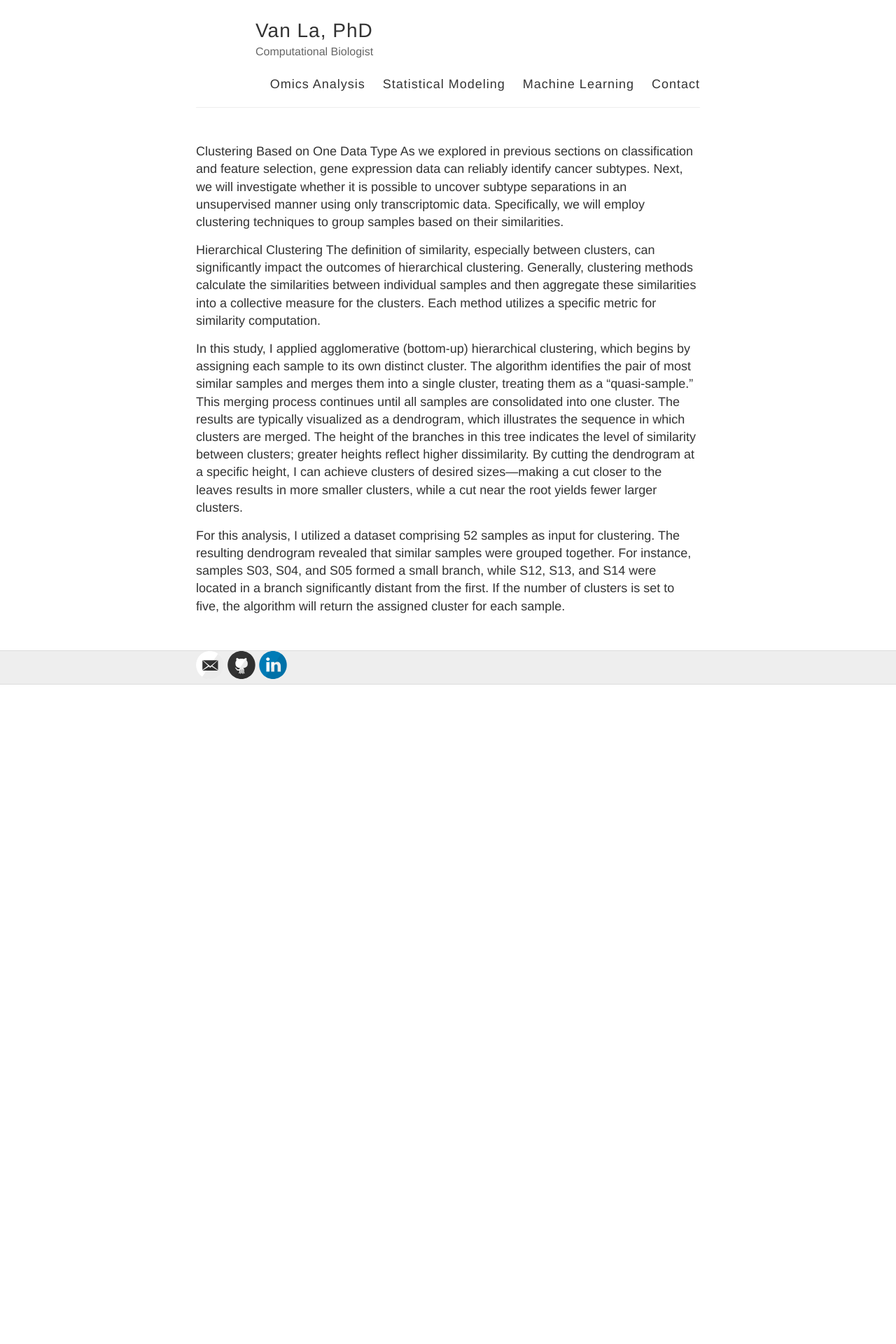
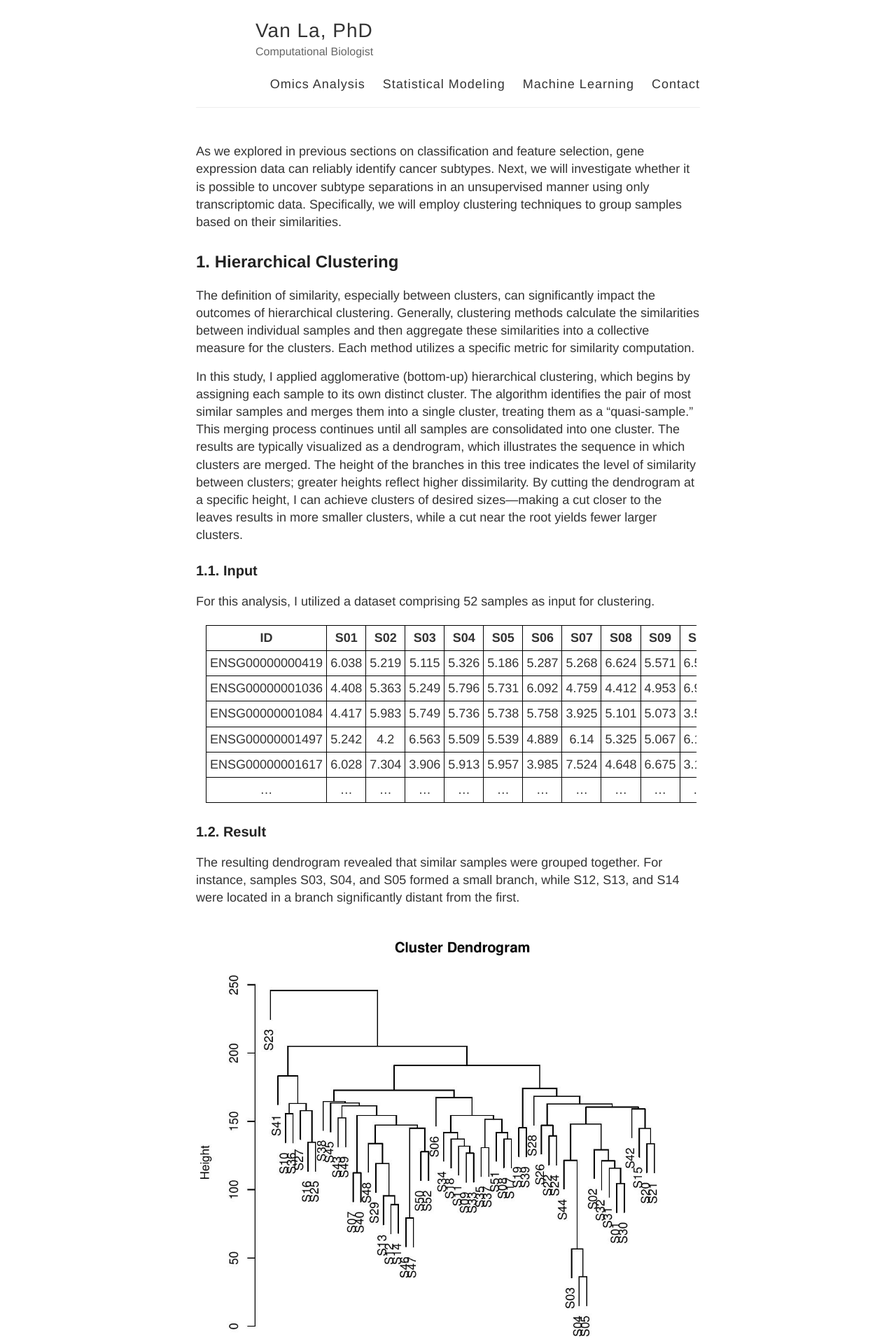
Before and after one commit to vanngocthuyla/Data_Analysis, a Jekyll site: the page built from _pages/omics/clustering.md, in a window 1280 px wide. Shown: the top 1920 px of the page at 70% size. Built offline with Jekyll 4.4.1, drawn with Linux system fonts in a browser that asks for light colours; our own code applies the rules of GitHub Pages for plain Markdown files; some of the changed lines change nothing that is shown; some of the changed text lies outside the part shown.

Commit message:
Update clustering.md

```diff
--- a/_pages/omics/clustering.md
+++ b/_pages/omics/clustering.md
@@ -1,9 +1,83 @@
-Clustering Based on One Data Type
 As we explored in previous sections on classification and feature selection, gene expression data can reliably identify cancer subtypes. Next, we will investigate whether it is possible to uncover subtype separations in an unsupervised manner using only transcriptomic data. Specifically, we will employ clustering techniques to group samples based on their similarities.
 
-Hierarchical Clustering
+## 1. Hierarchical Clustering
+
 The definition of similarity, especially between clusters, can significantly impact the outcomes of hierarchical clustering. Generally, clustering methods calculate the similarities between individual samples and then aggregate these similarities into a collective measure for the clusters. Each method utilizes a specific metric for similarity computation.
 
 In this study, I applied agglomerative (bottom-up) hierarchical clustering, which begins by assigning each sample to its own distinct cluster. The algorithm identifies the pair of most similar samples and merges them into a single cluster, treating them as a "quasi-sample." This merging process continues until all samples are consolidated into one cluster. The results are typically visualized as a dendrogram, which illustrates the sequence in which clusters are merged. The height of the branches in this tree indicates the level of similarity between clusters; greater heights reflect higher dissimilarity. By cutting the dendrogram at a specific height, I can achieve clusters of desired sizes—making a cut closer to the leaves results in more smaller clusters, while a cut near the root yields fewer larger clusters.
 
-For this analysis, I utilized a dataset comprising 52 samples as input for clustering. The resulting dendrogram revealed that similar samples were grouped together. For instance, samples S03, S04, and S05 formed a small branch, while S12, S13, and S14 were located in a branch significantly distant from the first. If the number of clusters is set to five, the algorithm will return the assigned cluster for each sample.
+### 1.1. Input
+
+For this analysis, I utilized a dataset comprising 52 samples as input for clustering.
+
+|ID|S01|S02|S03|S04|S05|S06|S07|S08|S09|S10|S11|S12|S13|S14|S15|S16|S17|S18|S19|S20|S21|S22|S23|S24|S25|S26|S27|S28|S29|S30|S31|S32|S33|S34|S35|S36|S37|S38|S39|S40|S41|S42|S43|S44|S45|S46|S47|S48|S49|S50|S51|S52|
+|:-:|:-:|:-:|:-:|:-:|:-:|:-:|:-:|:-:|:-:|:-:|:-:|:-:|:-:|:-:|:-:|:-:|:-:|:-:|:-:|:-:|:-:|:-:|:-:|:-:|:-:|:-:|:-:|:-:|:-:|:-:|:-:|:-:|:-:|:-:|:-:|:-:|:-:|:-:|:-:|:-:|:-:|:-:|:-:|:-:|:-:|:-:|:-:|:-:|:-:|:-:|:-:|:-:|
+|ENSG00000000419|6.038|5.219|5.115|5.326|5.186|5.287|5.268|6.624|5.571|6.597|5.211|6.652|6.611|6.395|5.151|6.138|7.278|4.737|6.125|5.63|5.777|6.18|4.644|6.481|5.724|5.459|4.74|7.281|5.198|5.609|4.776|5.615|6.047|4.743|6.229|5.152|5.778|4.583|5.963|6.168|4.925|4.074|5.797|6.381|4.624|5.986|6.375|7.702|5.679|5.832|5.308|5.036|
+|ENSG00000001036|4.408|5.363|5.249|5.796|5.731|6.092|4.759|4.412|4.953|6.929|4.959|5.074|5.39|4.528|4.696|6.009|5.443|4.256|6.142|5.864|5.341|5.992|4.676|5.139|6.946|5.942|6.075|6.336|4.982|5.277|6.352|5.205|6.271|5.783|4.085|6.551|5.889|5.155|3.923|5.453|4.065|5.878|5.485|5.107|6.206|5.034|5.27|5.734|5.365|4.205|4.986|5.652|
+|ENSG00000001084|4.417|5.983|5.749|5.736|5.738|5.758|3.925|5.101|5.073|3.528|5.907|4.03|3.577|3.093|4.969|5.789|4.443|5.138|5.585|6.172|4.977|6.776|5.952|4.72|4.586|5.829|3.988|4.735|4.201|6.793|6.236|4.439|5.045|5.176|4.172|4.044|5.978|4.084|3.042|4.221|3.871|5.231|6.616|4.314|6.365|4.468|4.084|3.095|4.29|2.249|5.871|4.303|
+|ENSG00000001497|5.242|4.2|6.563|5.509|5.539|4.889|6.14|5.325|5.067|6.147|5.469|6.077|6.871|5.967|6.682|4.986|5.3|6.449|4.947|5.46|5.438|5.933|3.964|4.578|6.386|4.93|4.866|6.102|4.718|5.275|4.747|5.592|5.071|5.305|4.131|5.444|3.832|5.106|5.93|4.696|4.91|5.225|4.644|6.144|5.069|4.746|4.907|5.808|4.85|5.3|4.157|6.014|
+|ENSG00000001617|6.028|7.304|3.906|5.913|5.957|3.985|7.524|4.648|6.675|3.168|5.361|6.536|6.393|5.222|1.325|3.853|4.694|4.617|2.5|3.199|5|5.301|5.471|5.007|1.436|5.811|2.974|3.771|7.3|5.09|5.116|5.192|5.487|6.753|5.083|0.373|5.46|7.737|0.795|6.797|1.26|4.758|3.704|5.568|5.234|4.296|5.062|6.554|6.172|6.783|4.914|5.93|
+|...|...|...|...|...|...|...|...|...|...|...|...|...|...|...|...|...|...|...|...|...|...|...|...|...|...|...|...|...|...|...|...|...|...|...|...|...|...|...|...|...|...|...|...|...|...|...|...|...|...|...|...|...|
+
+### 1.2. Result
+
+The resulting dendrogram revealed that similar samples were grouped together. For instance, samples S03, S04, and S05 formed a small branch, while S12, S13, and S14 were located in a branch significantly distant from the first.
+
+<img src='https://vanngocthuyla.github.io/Data_Analysis/images/omics/Hclust_Plot.jpg' width="800">
+
+If the number of clusters is set to five, the algorithm will return the assigned cluster for each sample.
+
+|Samples|ClusterID|
+|:----:|:-------:|
+|S01|1|
+|S02|1|
+|S03|1|
+|S04|1|
+|S05|1|
+|S06|2|
+|S07|2|
+|S08|2|
+|S09|2|
+|S10|3|
+|S11|2|
+|S12|2|
+|S13|2|
+|S14|2|
+|S15|1|
+|S16|3|
+|S17|2|
+|S18|2|
+|S19|1|
+|S20|1|
+|S21|1|
+|S22|1|
+|S23|4|
+|S24|1|
+|S25|3|
+|S26|1|
+|S27|3|
+|S28|1|
+|S29|2|
+|S30|1|
+|S31|1|
+|S32|1|
+|S33|2|
+|S34|2|
+|S35|2|
+|S36|3|
+|S37|2|
+|S38|2|
+|S39|1|
+|S40|2|
+|S41|3|
+|S42|1|
+|S43|2|
+|S44|1|
+|S45|2|
+|S46|2|
+|S47|2|
+|S48|2|
+|S49|2|
+|S50|2|
+|S51|2|
+|S52|2|
```
